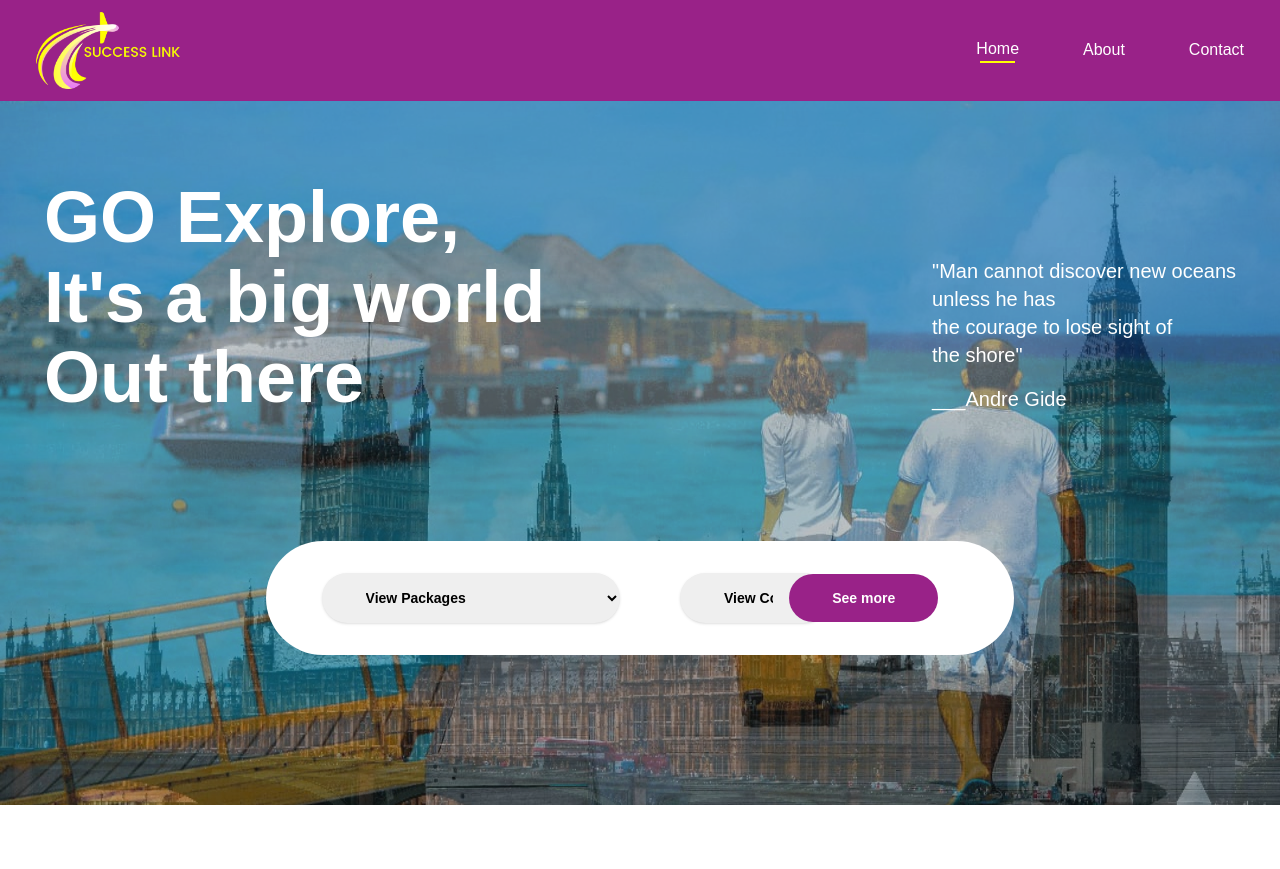
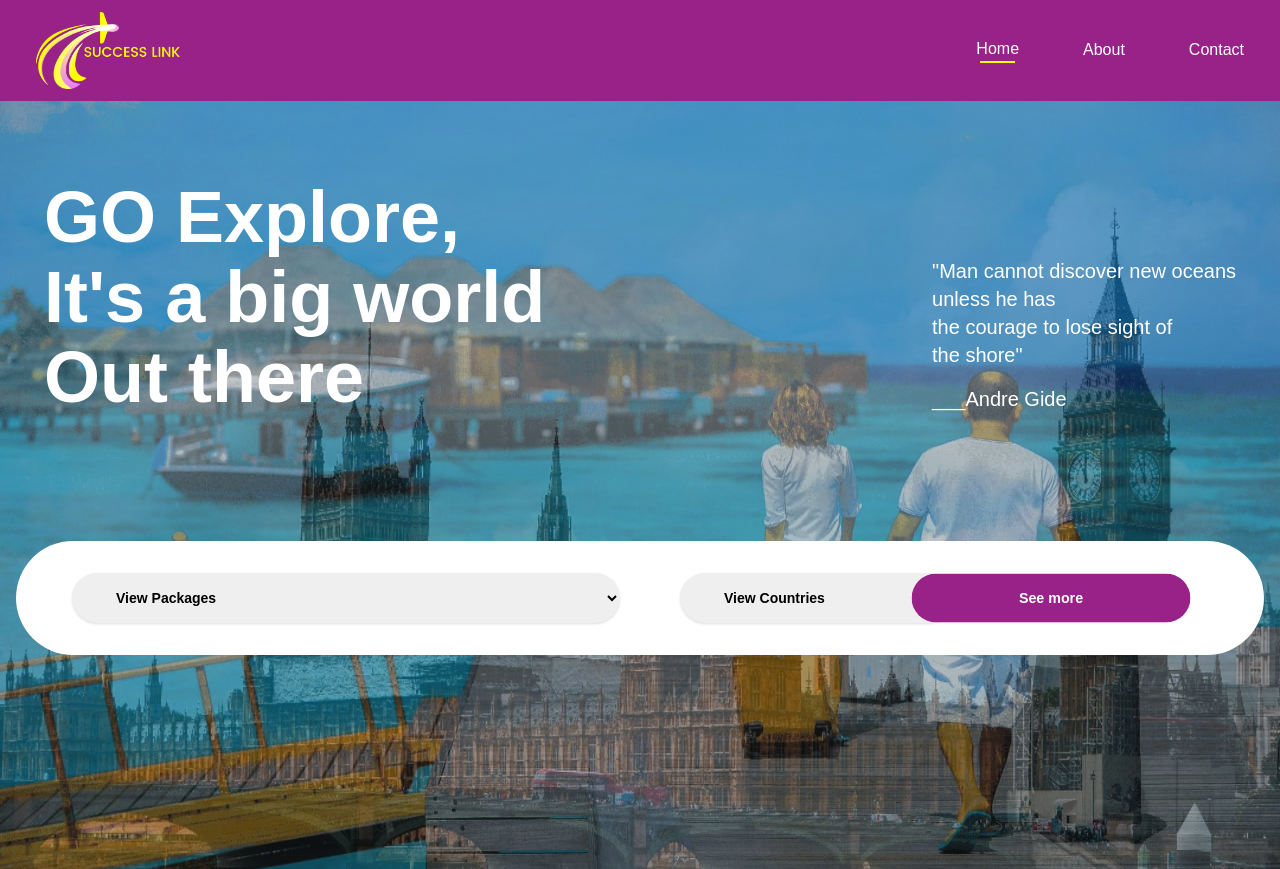
Before and after one commit to WilsonAdedamola/successlink, a React (Create React App) app: page / in a window 1280 px wide. Before the commit the page ends 805 px from the top, so only its background shows below. Built offline with nearby package versions, Linux system fonts and the light colour scheme.

Commit message:
added gsap animations and fixed the home screen

```diff
--- a/package.json
+++ b/package.json
@@ -8,6 +8,7 @@
     "@testing-library/jest-dom": "^5.17.0",
     "@testing-library/react": "^13.4.0",
     "@testing-library/user-event": "^13.5.0",
+    "gsap": "^3.12.4",
     "react": "^18.2.0",
     "react-dom": "^18.2.0",
     "react-icons": "^4.11.0",
--- a/src/components/Packages.js
+++ b/src/components/Packages.js
@@ -1,4 +1,5 @@
-import { useState, useRef } from "react";
+import { useState, useRef, useLayoutEffect } from "react";
+import gsap from "gsap";
 import { IoCloseSharp } from "react-icons/io5";
 import Loading from "./Loading";
 import emailjs from "@emailjs/browser";
@@ -129,6 +130,24 @@ const Packages = (props) => {
     }, 2000);
   };
 
+  // gsap animations
+  const comp = useRef(null);
+
+  useLayoutEffect(() => {
+    let ctx = gsap.context(() => {
+      const tl = gsap.timeline();
+      tl.from("#package", {
+        y: "-50px",
+        duration: .7,
+        opacity: 0,
+        stagger: .2
+      })
+    }, comp);
+
+
+    return () => ctx.revert();
+  }, []);
+
   return (
     <>
       <div className="md:hidden">
@@ -140,9 +159,10 @@ const Packages = (props) => {
         }
       </div>
       <div className="hidden md:flex w-max h-[80vh] mx-auto fixed z-10 top-1/2 left-1/2 -translate-x-1/2 -translate-y-1/2 overflow-y-hidden shadow-xl mt-9 bg-[#F9FFFD] items-center gap-6 rounded-xl">
-        <div className="bg-white flex flex-col items-center justify-center gap-4 shadow text-[#777777] h-full">
+        <div ref={comp} className="bg-white flex flex-col items-center justify-center gap-4 shadow text-[#777777] h-full">
           <div
             onClick={() => handlePackagesSelection("iva")}
+            id="package"
             className={
               revealPackageForm === "iva"
                 ? "packages-border px-4 font-semibold w-full py-4 cursor-pointer"
@@ -153,6 +173,7 @@ const Packages = (props) => {
           </div>
           <div
             onClick={() => handlePackagesSelection("fitvfh")}
+            id="package"
             className={
               revealPackageForm === "fitvfh"
                 ? "packages-border px-4 font-semibold w-full py-4 cursor-pointer"
@@ -163,6 +184,7 @@ const Packages = (props) => {
           </div>
           <div
             onClick={() => handlePackagesSelection("isa")}
+            id="package"
             className={
               revealPackageForm === "isa"
                 ? "packages-border px-4 font-semibold w-full py-4 cursor-pointer"
@@ -173,6 +195,7 @@ const Packages = (props) => {
           </div>
           <div
             onClick={() => handlePackagesSelection("irh")}
+            id="package"
             className={
               revealPackageForm === "irh"
                 ? "packages-border px-4 font-semibold w-full py-4 cursor-pointer"
@@ -183,6 +206,7 @@ const Packages = (props) => {
           </div>
           <div
             onClick={() => handlePackagesSelection("vvas")}
+            id="package"
             className={
               revealPackageForm === "vvas"
                 ? "packages-border px-4 font-semibold w-full py-4 cursor-pointer"
@@ -193,6 +217,7 @@ const Packages = (props) => {
           </div>
           <div
             onClick={() => handlePackagesSelection("fthb")}
+            id="package"
             className={
               revealPackageForm === "fthb"
                 ? "packages-border px-4 font-semibold w-full py-4 cursor-pointer"
@@ -416,7 +441,7 @@ function MobilePackages({ setShowPackages, countries }) {
   };
 
   return (
-    <div className="height flex flex-col items-center justify-start px-2 pt-2 pb-3 bg-white w-max mx-auto mt-7 rounded-lg fixed z-10 top-1/2 left-1/2 -translate-x-1/2 -translate-y-1/2 shadow-xl overflow-y-auto">
+    <div className="height flex flex-col items-center justify-start px-2 pt-2 pb-3 bg-white w-max mx-auto mt-7 rounded-lg fixed z-10 top-1/2 left-1/2 -translate-x-1/2 -translate-y-1/2 shadow-xl overflow-y-hidden">
       <IoCloseSharp
         onClick={() => setShowPackages(false)}
         className="self-end mb-2 text-black text-3xl cursor-pointer"
--- a/src/index.css
+++ b/src/index.css
@@ -14,6 +14,7 @@ body {
   font-family: "Poppins", sans-serif;
   -webkit-font-smoothing: antialiased;
   -moz-osx-font-smoothing: grayscale;
+  overflow-y: hidden;
 }
 
 img {
@@ -62,7 +63,7 @@ nav a.active::after {
   background-repeat: no-repeat;
   background-size: cover;
   background-position: center;
-  min-height: calc(100vh - 6rem);
+  min-height: calc(100vh - 2rem);
   animation: change 50s infinite ease-in-out;
 }
 
--- a/src/pages/Home.js
+++ b/src/pages/Home.js
@@ -1,35 +1,82 @@
-import { useState } from "react";
+import { useState, useLayoutEffect, useRef } from "react";
 import Packages from "../components/Packages";
 import { useSelector } from "react-redux";
 import Contact from "./Contact";
+import gsap from "gsap";
 
 const Home = () => {
   const [showPackages, setShowPackages] = useState(false);
 
   const { value } = useSelector((state) => state.contact);
 
+  // gsap animations
+  const comp = useRef(null);
+
+  useLayoutEffect(() => {
+    let ctx = gsap.context(() => {
+      const tl = gsap.timeline();
+      tl.from("#explore", {
+        x: "-100%",
+        duration: 1,
+      })
+        .from(
+          "#quote",
+          {
+            x: "100%",
+            duration: 1,
+          },
+          0
+        )
+        .from(
+          "#see-more",
+          {
+            y: "999px",
+            duration: 1,
+          },
+          0.4
+        )
+        .to("#button", {
+          scale: 1.06,
+          repeat: -1,
+          yoyo: true,
+        });
+    }, comp);
+
+    return () => ctx.revert();
+  }, []);
+
   return (
     <>
       {showPackages && <Packages setShowPackages={setShowPackages} />}
       {value && <Contact />}
       <div
+        ref={comp}
         className={
           showPackages || value
             ? "blur-lg pointer-events-none select-none bg min-h-screen w-full px-4"
-            : "bg min-h-screen pb-10 md:pb-3 px-4"
+            : "bg min-h-screen pb-6 overflow-y-hidden md:pb-3 px-4"
         }
       >
         <div className="2xl:max-w-[70%] 2xl:gap-9 flex flex-col justify-center pt-10 gap-4 mx-auto sm:px-7 md:flex-row md:items-center md:justify-between lg:pt-20">
-          <p className="flex flex-col gap-2 items-start font-bold text-3xl sm:text-4xl md:text-6xl lg:text-7xl">
+          <p
+            id="explore"
+            className="flex flex-col gap-2 items-start font-bold text-3xl sm:text-4xl md:text-6xl lg:text-7xl"
+          >
             GO Explore, <span>It's a big world</span> <span>Out there</span>
           </p>
-          <p className="flex flex-col items-start self-end sm:text-xl md:self-">
+          <p
+            id="quote"
+            className="flex flex-col items-start self-end sm:text-xl md:self-"
+          >
             "Man cannot discover new oceans <span>unless he has </span>
             <span>the courage to lose sight of</span> the shore"
             <span className="mt-4">___Andre Gide</span>
           </p>
         </div>
-        <div className="flex flex-col items-center gap-5 md:gap-10 justify-between rounded-3xl mt-7 bg-white py-6 lg:py-8 px-4 md:mt-32 md:rounded-full md:flex-row lg:max-w-[60%] mx-auto 2xl:mt-60">
+        <div
+          id="see-more"
+          className="flex flex-col items-center gap-5 md:gap-10 justify-between rounded-3xl mt-7 bg-white py-6 lg:py-8 px-4 md:mt-32 md:rounded-full md:flex-row lg:max-w-full 2xl:max-w-[60%] mx-auto 2xl:mt-60"
+        >
           <div className="flex flex-col items-center font-bold w-full md:ml-10">
             <select className="shadow w-full py-3 md:py-4 px-2 md:px-10 text-black text-sm rounded-full">
               <option value="">View Packages</option>
@@ -49,7 +96,10 @@ const Home = () => {
               <option value="USA">USA</option>
               <option value="Australia">Australia</option>
             </select>
-            <div className="bg-[#992288] rounded-full py-2 md:py-3 w-full md:-ml-10 md:w-[50%]">
+            <div
+              id="button"
+              className="bg-[#992288] rounded-full py-2 md:py-3 w-full md:-ml-10 md:w-[50%]"
+            >
               <button
                 onClick={() => setShowPackages(true)}
                 className="text-sm rounded-full w-full"
```
Also changed, not shown: src/pages/Contact.js (+33 -5 lines), 1 other file (tests, documents, lock files or other folders).
